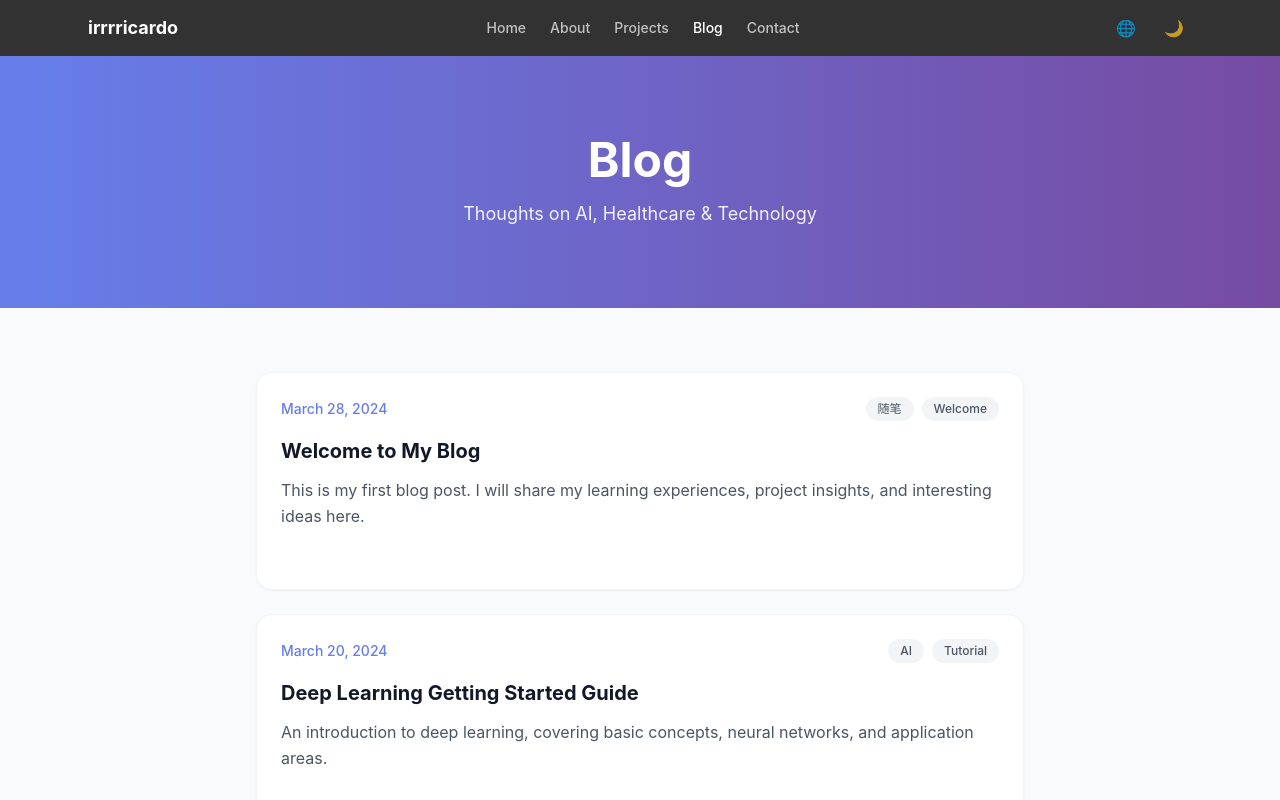
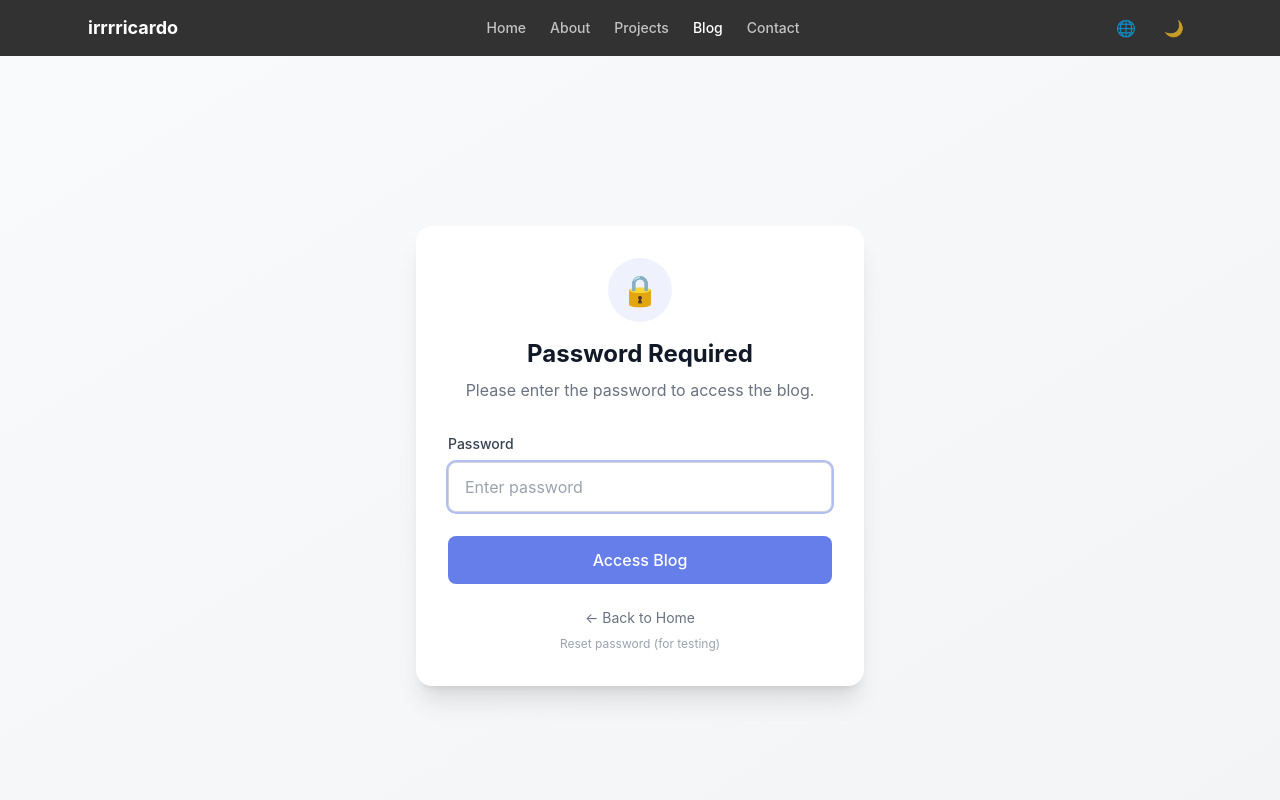
Before and after one commit to irrrricardo/irrrricardo.github.io, a Next.js app: page /blog in a window 1280 px wide. Shown: the top 800 px of the page. Built offline with nearby package versions, Linux system fonts and the light colour scheme.

Commit message:
Add password protection to blog with PasswordGate component

```diff
--- a/src/app/blog/[slug]/page.js
+++ b/src/app/blog/[slug]/page.js
@@ -1,4 +1,7 @@
+'use client';
+
 import Link from 'next/link';
+import PasswordGate from '@/components/PasswordGate';
 
 const postsContent = {
   'first-post': {
@@ -75,23 +78,14 @@ I am simultaneously studying **Basic Medicine** and **Economics**. This interdis
   },
 };
 
-export async function generateStaticParams() {
-  return Object.keys(postsContent).map((slug) => ({ slug }));
-}
-
-export async function generateMetadata({ params }) {
-  const post = postsContent[params?.slug];
-  return { title: post?.title || 'Post Not Found' };
-}
-
-export default function BlogPostPage({ params }) {
-  const post = postsContent[params?.slug];
+function BlogPostContent({ slug }) {
+  const post = postsContent[slug];
 
   if (!post) {
     return (
-      <div className="min-h-screen flex items-center justify-center">
+      <div className="min-h-screen flex items-center justify-center bg-gray-50 dark:bg-gray-900">
         <div className="text-center">
-          <h1 className="text-2xl font-bold mb-4">Post Not Found</h1>
+          <h1 className="text-2xl font-bold mb-4 text-gray-900 dark:text-white">Post Not Found</h1>
           <Link href="/blog" className="text-primary hover:underline">← Back to Blog</Link>
         </div>
       </div>
@@ -133,3 +127,24 @@ export default function BlogPostPage({ params }) {
     </article>
   );
 }
+
+export default function BlogPostPage({ params }) {
+  const slug = params?.slug;
+
+  if (!slug || !postsContent[slug]) {
+    return (
+      <div className="min-h-screen flex items-center justify-center bg-gray-50 dark:bg-gray-900">
+        <div className="text-center">
+          <h1 className="text-2xl font-bold mb-4 text-gray-900 dark:text-white">Post Not Found</h1>
+          <Link href="/blog" className="text-primary hover:underline">← Back to Blog</Link>
+        </div>
+      </div>
+    );
+  }
+
+  return (
+    <PasswordGate>
+      <BlogPostContent slug={slug} />
+    </PasswordGate>
+  );
+}
--- a/src/app/blog/page.js
+++ b/src/app/blog/page.js
@@ -3,6 +3,7 @@
 import { useState, useEffect } from 'react';
 import { translations } from '@/lib/translations';
 import BlogCard from '@/components/BlogCard';
+import PasswordGate from '@/components/PasswordGate';
 
 const blogPosts = [
   {
@@ -47,7 +48,7 @@ export default function BlogPage() {
   const t = translations[lang].blog;
 
   return (
-    <>
+    <PasswordGate>
       <section className="py-20 px-4 bg-gradient-to-r from-primary to-secondary text-white text-center">
         <h1 className="text-4xl sm:text-5xl font-bold mb-4">{t.title}</h1>
         <p className="text-lg text-white/90">{t.subtitle}</p>
@@ -66,6 +67,6 @@ export default function BlogPage() {
           )}
         </div>
       </section>
-    </>
+    </PasswordGate>
   );
 }
--- /dev/null
+++ b/src/components/PasswordGate.js
@@ -0,0 +1,113 @@
+'use client';
+
+import { useState, useEffect } from 'react';
+
+const BLOG_PASSWORD = 'ricardochu'; // 修改这里设置你的密码
+
+export default function PasswordGate({ children }) {
+  const [isAuthenticated, setIsAuthenticated] = useState(false);
+  const [password, setPassword] = useState('');
+  const [error, setError] = useState(false);
+  const [isLoading, setIsLoading] = useState(true);
+
+  useEffect(() => {
+    // 检查是否已经验证过
+    const auth = sessionStorage.getItem('blog_auth');
+    if (auth === 'true') {
+      setIsAuthenticated(true);
+    }
+    setIsLoading(false);
+  }, []);
+
+  const handleSubmit = (e) => {
+    e.preventDefault();
+    if (password === BLOG_PASSWORD) {
+      setIsAuthenticated(true);
+      sessionStorage.setItem('blog_auth', 'true');
+      setError(false);
+    } else {
+      setError(true);
+    }
+  };
+
+  if (isLoading) {
+    return (
+      <div className="min-h-screen flex items-center justify-center bg-gray-50 dark:bg-gray-900">
+        <div className="animate-pulse text-gray-500">Loading...</div>
+      </div>
+    );
+  }
+
+  if (!isAuthenticated) {
+    return (
+      <div className="min-h-screen flex items-center justify-center bg-gradient-to-br from-gray-50 to-gray-100 dark:from-gray-900 dark:to-gray-800 px-4">
+        <div className="w-full max-w-md bg-white dark:bg-gray-800 rounded-2xl shadow-xl p-8">
+          <div className="text-center mb-8">
+            <div className="w-16 h-16 mx-auto mb-4 bg-primary/10 rounded-full flex items-center justify-center">
+              <span className="text-3xl">🔒</span>
+            </div>
+            <h1 className="text-2xl font-bold text-gray-900 dark:text-white mb-2">
+              Password Required
+            </h1>
+            <p className="text-gray-500 dark:text-gray-400">
+              Please enter the password to access the blog.
+            </p>
+          </div>
+
+          <form onSubmit={handleSubmit} className="space-y-6">
+            <div>
+              <label htmlFor="password" className="block text-sm font-medium text-gray-700 dark:text-gray-300 mb-2">
+                Password
+              </label>
+              <input
+                type="password"
+                id="password"
+                value={password}
+                onChange={(e) => {
+                  setPassword(e.target.value);
+                  setError(false);
+                }}
+                className={`w-full px-4 py-3 rounded-lg border ${
+                  error
+                    ? 'border-red-500 focus:ring-red-500'
+                    : 'border-gray-300 dark:border-gray-600'
+                } focus:ring-2 focus:ring-primary/50 dark:bg-gray-700 dark:text-white outline-none transition-colors`}
+                placeholder="Enter password"
+                autoFocus
+              />
+              {error && (
+                <p className="mt-2 text-sm text-red-500">
+                  Incorrect password. Please try again.
+                </p>
+              )}
+            </div>
+
+            <button
+              type="submit"
+              className="w-full py-3 px-4 bg-primary hover:bg-primary/90 text-white font-medium rounded-lg transition-colors focus:ring-2 focus:ring-primary/50 focus:outline-none"
+            >
+              Access Blog
+            </button>
+          </form>
+
+          <div className="mt-6 text-center space-y-2">
+            <a href="/" className="block text-sm text-gray-500 hover:text-gray-700 dark:hover:text-gray-300 transition-colors">
+              ← Back to Home
+            </a>
+            <button
+              onClick={() => {
+                sessionStorage.removeItem('blog_auth');
+                window.location.reload();
+              }}
+              className="text-xs text-gray-400 hover:text-gray-600 dark:hover:text-gray-500 transition-colors"
+            >
+              Reset password (for testing)
+            </button>
+          </div>
+        </div>
+      </div>
+    );
+  }
+
+  return <>{children}</>;
+}
```
